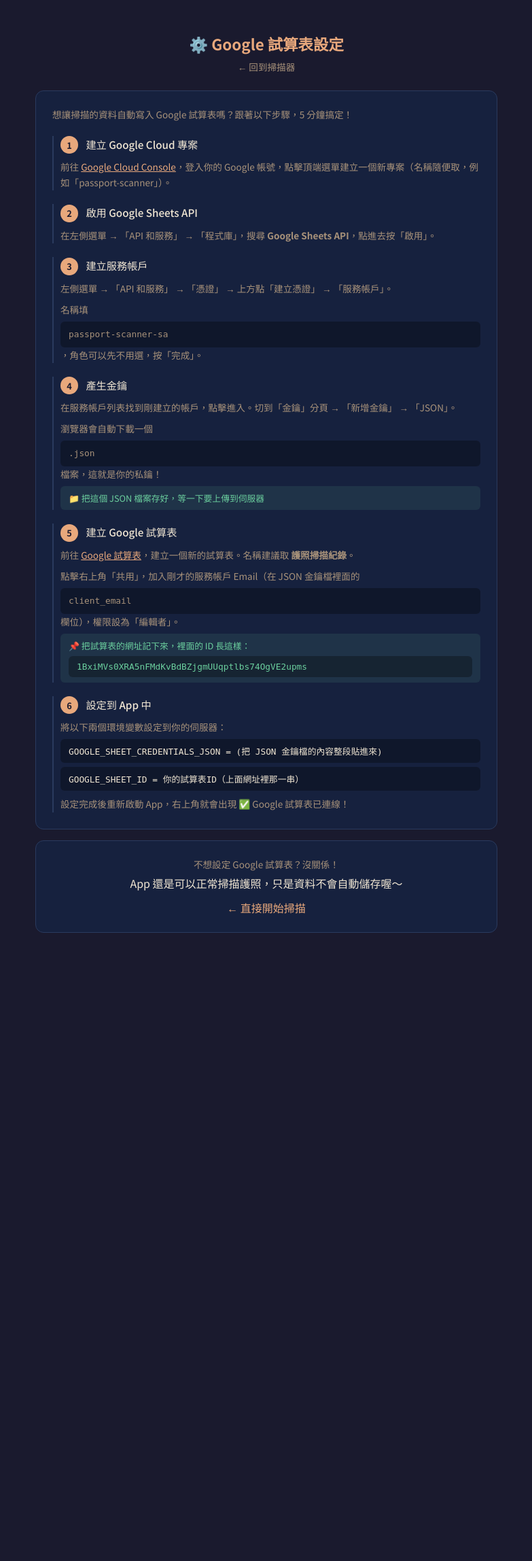
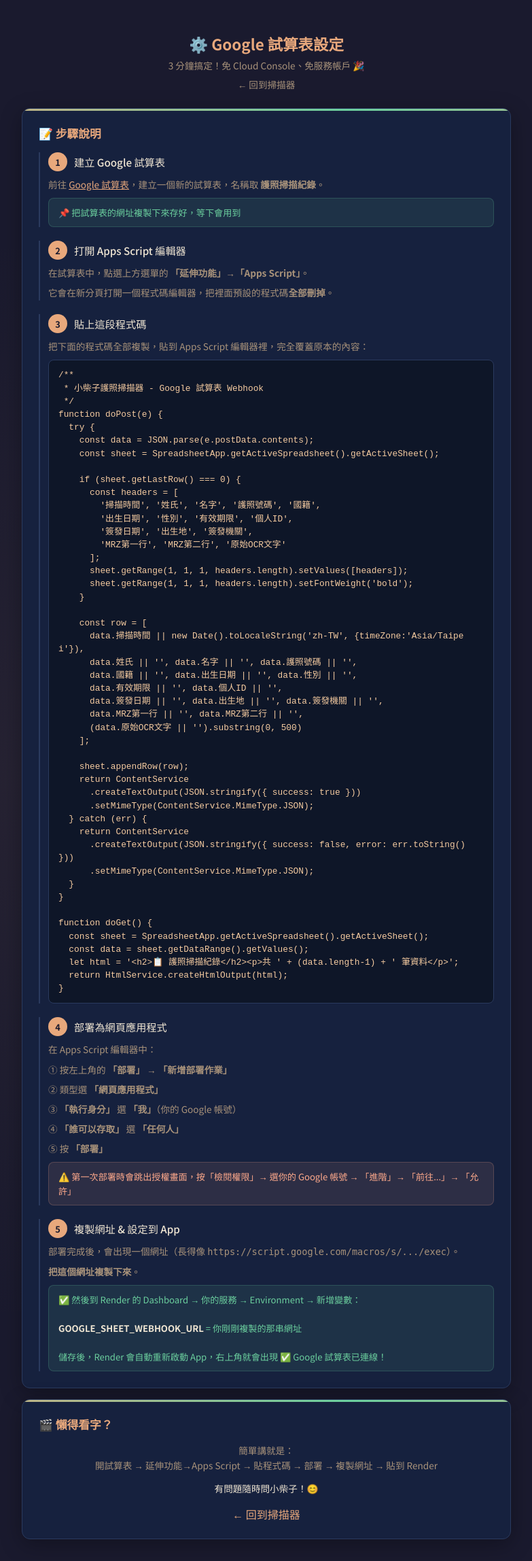
Before and after one commit to wayn1210ai-byte/passport-scanner-app, a Flask app: page /setup in a window 1280 px wide. Shown: the whole page at 68% size, without its empty margins (248-1031 px from the left). Before the commit the page ends 1372 px from the top, so only its background shows below. Run offline with Flask 3, Linux system fonts and the light colour scheme; parts of the project's set-up code (start-up, migrations or seed data) failed here and were passed over.

Commit message:
feat: add Google Apps Script webhook support
- Replace gspread service account with simpler webhook approach
- Update setup guide with 5-step instructions
- Apps Script code included in repo

```diff
--- a/templates/setup.html
+++ b/templates/setup.html
@@ -11,11 +11,13 @@
             --bg: #1a1a2e;
             --bg-card: #16213e;
             --accent: #e8a87c;
+            --accent-light: #f5cba0;
             --text: #f0e6d3;
             --text-muted: #a8927a;
             --border: #2a3a5e;
             --radius: 12px;
             --font: 'Noto Sans TC', sans-serif;
+            --card-shadow: 0 8px 32px rgba(0,0,0,0.3);
         }
         body {
             font-family: var(--font);
@@ -23,16 +25,26 @@
             color: var(--text);
             min-height: 100vh;
             padding: 1rem;
+            background-image: radial-gradient(ellipse at 20% 50%, rgba(232,168,124,0.06) 0%, transparent 50%);
         }
         .container {
-            max-width: 680px;
+            max-width: 720px;
             margin: 0 auto;
         }
         header {
             text-align: center;
             padding: 2rem 0 1.5rem;
         }
-        h1 { color: var(--accent); font-size: 1.4rem; }
+        h1 {
+            color: var(--accent);
+            font-size: 1.4rem;
+            font-weight: 700;
+        }
+        .subtitle {
+            color: var(--text-muted);
+            font-size: 0.85rem;
+            margin-top: 6px;
+        }
         .back-link {
             display: inline-block; margin-top: 8px;
             color: var(--text-muted); text-decoration: none; font-size: 0.85rem;
@@ -44,126 +56,236 @@
             border-radius: var(--radius);
             padding: 1.5rem;
             margin-bottom: 1rem;
+            box-shadow: var(--card-shadow);
+            position: relative;
+            overflow: hidden;
+        }
+        .card::before {
+            content: '';
+            position: absolute;
+            top: 0; left: 0; right: 0;
+            height: 3px;
+            background: linear-gradient(90deg, var(--accent), #6bcf9e, var(--accent));
+            background-size: 200% 100%;
+            animation: shimmer 3s ease-in-out infinite;
+        }
+        @keyframes shimmer {
+            0%, 100% { background-position: 0% 0%; }
+            50% { background-position: 100% 0%; }
         }
         h2 {
             font-size: 1.05rem;
             color: var(--accent);
-            margin-bottom: 12px;
+            margin-bottom: 16px;
             display: flex;
             align-items: center;
-            gap: 6px;
+            gap: 8px;
         }
         .step {
-            counter-increment: step-counter;
             margin-bottom: 20px;
-            padding-left: 10px;
+            padding-left: 12px;
             border-left: 2px solid var(--border);
         }
         .step:last-child { margin-bottom: 0; }
-        .step .num {
+        .step-header {
+            display: flex;
+            align-items: flex-start;
+            gap: 10px;
+            margin-bottom: 8px;
+        }
+        .step-num {
             display: inline-flex;
             align-items: center;
             justify-content: center;
-            width: 26px; height: 26px;
+            min-width: 28px; height: 28px;
             background: var(--accent);
             color: var(--bg);
             border-radius: 50%;
             font-size: 0.8rem;
             font-weight: 700;
-            margin-right: 8px;
+            flex-shrink: 0;
         }
         .step h3 {
-            display: inline;
             font-size: 0.95rem;
             font-weight: 500;
+            padding-top: 3px;
         }
         .step p {
-            margin-top: 8px;
             font-size: 0.85rem;
             color: var(--text-muted);
             line-height: 1.7;
+            margin-top: 6px;
         }
-        .step code {
-            display: block;
-            background: rgba(0,0,0,0.3);
-            padding: 8px 12px;
-            border-radius: 6px;
+        .code-block {
+            background: rgba(0,0,0,0.35);
+            border: 1px solid var(--border);
+            padding: 12px 14px;
+            border-radius: 8px;
             font-size: 0.8rem;
-            margin-top: 6px;
+            margin-top: 8px;
             word-break: break-all;
             color: var(--accent-light);
-            font-family: monospace;
+            font-family: 'Courier New', monospace;
+            white-space: pre-wrap;
+            line-height: 1.5;
         }
-        .step .note {
-            margin-top: 6px;
-            padding: 8px 12px;
+        .note {
+            margin-top: 8px;
+            padding: 10px 14px;
             background: rgba(107,207,158,0.1);
-            border-radius: 6px;
+            border: 1px solid rgba(107,207,158,0.2);
+            border-radius: 8px;
+            font-size: 0.82rem;
+            color: #6bcf9e;
+            line-height: 1.6;
+        }
+        .note.warning {
+            background: rgba(255,170,140,0.1);
+            border-color: rgba(255,170,140,0.2);
+            color: #ffaa8c;
+        }
+        .note strong { color: var(--text); }
+        a { color: var(--accent); }
+        .screenshot {
+            margin-top: 8px;
+            padding: 12px;
+            background: rgba(0,0,0,0.2);
+            border-radius: 8px;
+            text-align: center;
             font-size: 0.8rem;
-            color: #6bcf9e;
+            color: var(--text-muted);
         }
-        a { color: var(--accent); }
+        .screenshot svg { vertical-align: middle; }
+        @media (max-width: 480px) {
+            .card { padding: 1.2rem; }
+            .code-block { font-size: 0.7rem; padding: 10px; }
+        }
     </style>
 </head>
 <body>
 <div class="container">
     <header>
         <h1>⚙️ Google 試算表設定</h1>
+        <p class="subtitle">3 分鐘搞定！免 Cloud Console、免服務帳戶 🎉</p>
         <a href="{{ url_for('index') }}" class="back-link">← 回到掃描器</a>
     </header>
 
-    <div class="card" style="counter-reset: step-counter;">
-        <p style="color:var(--text-muted);font-size:0.85rem;margin-bottom:20px;line-height:1.6;">
-            想讓掃描的資料自動寫入 Google 試算表嗎？跟著以下步驟，5 分鐘搞定！
-        </p>
+    <div class="card">
+        <h2>📝 步驟說明</h2>
 
         <div class="step">
-            <h3><span class="num">1</span> 建立 Google Cloud 專案</h3>
-            <p>前往 <a href="https://console.cloud.google.com/" target="_blank">Google Cloud Console</a>，登入你的 Google 帳號，點擊頂端選單建立一個新專案（名稱隨便取，例如「passport-scanner」）。</p>
+            <div class="step-header">
+                <span class="step-num">1</span>
+                <h3>建立 Google 試算表</h3>
+            </div>
+            <p>前往 <a href="https://sheets.google.com/create" target="_blank">Google 試算表</a>，建立一個新的試算表，名稱取 <strong>護照掃描紀錄</strong>。</p>
+            <div class="note">📌 把試算表的網址複製下來存好，等下會用到</div>
         </div>
 
         <div class="step">
-            <h3><span class="num">2</span> 啟用 Google Sheets API</h3>
-            <p>在左側選單 → 「API 和服務」 → 「程式庫」，搜尋 <strong>Google Sheets API</strong>，點進去按「啟用」。</p>
+            <div class="step-header">
+                <span class="step-num">2</span>
+                <h3>打開 Apps Script 編輯器</h3>
+            </div>
+            <p>在試算表中，點選上方選單的 <strong>「延伸功能」→「Apps Script」</strong>。</p>
+            <p>它會在新分頁打開一個程式碼編輯器，把裡面預設的程式碼<strong>全部刪掉</strong>。</p>
         </div>
 
         <div class="step">
-            <h3><span class="num">3</span> 建立服務帳戶</h3>
-            <p>左側選單 → 「API 和服務」 → 「憑證」 → 上方點「建立憑證」 → 「服務帳戶」。</p>
-            <p>名稱填 <code>passport-scanner-sa</code>，角色可以先不用選，按「完成」。</p>
+            <div class="step-header">
+                <span class="step-num">3</span>
+                <h3>貼上這段程式碼</h3>
+            </div>
+            <p>把下面的程式碼全部複製，貼到 Apps Script 編輯器裡，完全覆蓋原本的內容：</p>
+            <div class="code-block">/**
+ * 小柴子護照掃描器 - Google 試算表 Webhook
+ */
+function doPost(e) {
+  try {
+    const data = JSON.parse(e.postData.contents);
+    const sheet = SpreadsheetApp.getActiveSpreadsheet().getActiveSheet();
+
+    if (sheet.getLastRow() === 0) {
+      const headers = [
+        '掃描時間', '姓氏', '名字', '護照號碼', '國籍',
+        '出生日期', '性別', '有效期限', '個人ID',
+        '簽發日期', '出生地', '簽發機關',
+        'MRZ第一行', 'MRZ第二行', '原始OCR文字'
+      ];
+      sheet.getRange(1, 1, 1, headers.length).setValues([headers]);
+      sheet.getRange(1, 1, 1, headers.length).setFontWeight('bold');
+    }
+
+    const row = [
+      data.掃描時間 || new Date().toLocaleString('zh-TW', {timeZone:'Asia/Taipei'}),
+      data.姓氏 || '', data.名字 || '', data.護照號碼 || '',
+      data.國籍 || '', data.出生日期 || '', data.性別 || '',
+      data.有效期限 || '', data.個人ID || '',
+      data.簽發日期 || '', data.出生地 || '', data.簽發機關 || '',
+      data.MRZ第一行 || '', data.MRZ第二行 || '',
+      (data.原始OCR文字 || '').substring(0, 500)
+    ];
+
+    sheet.appendRow(row);
+    return ContentService
+      .createTextOutput(JSON.stringify({ success: true }))
+      .setMimeType(ContentService.MimeType.JSON);
+  } catch (err) {
+    return ContentService
+      .createTextOutput(JSON.stringify({ success: false, error: err.toString() }))
+      .setMimeType(ContentService.MimeType.JSON);
+  }
+}
+
+function doGet() {
+  const sheet = SpreadsheetApp.getActiveSpreadsheet().getActiveSheet();
+  const data = sheet.getDataRange().getValues();
+  let html = '&lt;h2&gt;📋 護照掃描紀錄&lt;/h2&gt;&lt;p&gt;共 ' + (data.length-1) + ' 筆資料&lt;/p&gt;';
+  return HtmlService.createHtmlOutput(html);
+}</div>
         </div>
 
         <div class="step">
-            <h3><span class="num">4</span> 產生金鑰</h3>
-            <p>在服務帳戶列表找到剛建立的帳戶，點擊進入。切到「金鑰」分頁 → 「新增金鑰」 → 「JSON」。</p>
-            <p>瀏覽器會自動下載一個 <code>.json</code> 檔案，這就是你的私鑰！</p>
-            <div class="note">
-                📁 把這個 JSON 檔案存好，等一下要上傳到伺服器
+            <div class="step-header">
+                <span class="step-num">4</span>
+                <h3>部署為網頁應用程式</h3>
+            </div>
+            <p>在 Apps Script 編輯器中：</p>
+            <p>① 按左上角的 <strong>「部署」</strong> → <strong>「新增部署作業」</strong></p>
+            <p>② 類型選 <strong>「網頁應用程式」</strong></p>
+            <p>③ <strong>「執行身分」</strong> 選 <strong>「我」</strong>（你的 Google 帳號）</p>
+            <p>④ <strong>「誰可以存取」</strong> 選 <strong>「任何人」</strong></p>
+            <p>⑤ 按 <strong>「部署」</strong></p>
+            <div class="note warning">
+                ⚠️ 第一次部署時會跳出授權畫面，按「檢閱權限」→ 選你的 Google 帳號 → 「進階」→ 「前往...」→ 「允許」
             </div>
         </div>
 
         <div class="step">
-            <h3><span class="num">5</span> 建立 Google 試算表</h3>
-            <p>前往 <a href="https://sheets.google.com/" target="_blank">Google 試算表</a>，建立一個新的試算表。名稱建議取 <strong>護照掃描紀錄</strong>。</p>
-            <p>點擊右上角「共用」，加入剛才的服務帳戶 Email（在 JSON 金鑰檔裡面的 <code>client_email</code> 欄位），權限設為「編輯者」。</p>
-            <div class="note">
-                📌 把試算表的網址記下來，裡面的 ID 長這樣：<code>1BxiMVs0XRA5nFMdKvBdBZjgmUUqptlbs74OgVE2upms</code>
+            <div class="step-header">
+                <span class="step-num">5</span>
+                <h3>複製網址 &amp; 設定到 App</h3>
             </div>
-        </div>
-
-        <div class="step">
-            <h3><span class="num">6</span> 設定到 App 中</h3>
-            <p>將以下兩個環境變數設定到你的伺服器：</p>
-            <code>GOOGLE_SHEET_CREDENTIALS_JSON = (把 JSON 金鑰檔的內容整段貼進來)</code>
-            <code>GOOGLE_SHEET_ID = 你的試算表ID（上面網址裡那一串）</code>
-            <p style="margin-top:8px;">設定完成後重新啟動 App，右上角就會出現 ✅ Google 試算表已連線！</p>
+            <p>部署完成後，會出現一個網址（長得像 <code>https://script.google.com/macros/s/.../exec</code>）。</p>
+            <p><strong>把這個網址複製下來</strong>。</p>
+            <div class="note">✅ 然後到 Render 的 Dashboard → 你的服務 → Environment → 新增變數：<br><br>
+            <strong>GOOGLE_SHEET_WEBHOOK_URL</strong> = 你剛剛複製的那串網址<br><br>
+            儲存後，Render 會自動重新啟動 App，右上角就會出現 ✅ Google 試算表已連線！</div>
         </div>
     </div>
 
     <div class="card" style="text-align:center;">
-        <p style="color:var(--text-muted);font-size:0.85rem;">不想設定 Google 試算表？沒關係！</p>
-        <p style="margin-top:6px;">App 還是可以正常掃描護照，只是資料不會自動儲存喔～</p>
-        <p style="margin-top:12px;"><a href="{{ url_for('index') }}" style="color:var(--accent);text-decoration:none;">← 直接開始掃描</a></p>
+        <h2>🎬 懶得看字？</h2>
+        <p style="color:var(--text-muted);font-size:0.85rem;line-height:1.6;">
+            簡單講就是：<br>
+            開試算表 → 延伸功能→Apps Script → 貼程式碼 → 部署 → 複製網址 → 貼到 Render
+        </p>
+        <p style="margin-top:12px;font-size:0.85rem;">
+            有問題隨時問小柴子！😊
+        </p>
+        <p style="margin-top:16px;">
+            <a href="{{ url_for('index') }}" style="color:var(--accent);text-decoration:none;">← 回到掃描器</a>
+        </p>
     </div>
 </div>
 </body>
```
Also changed, not shown: google_sheets.py (+87 -93 lines), 1 other file.
